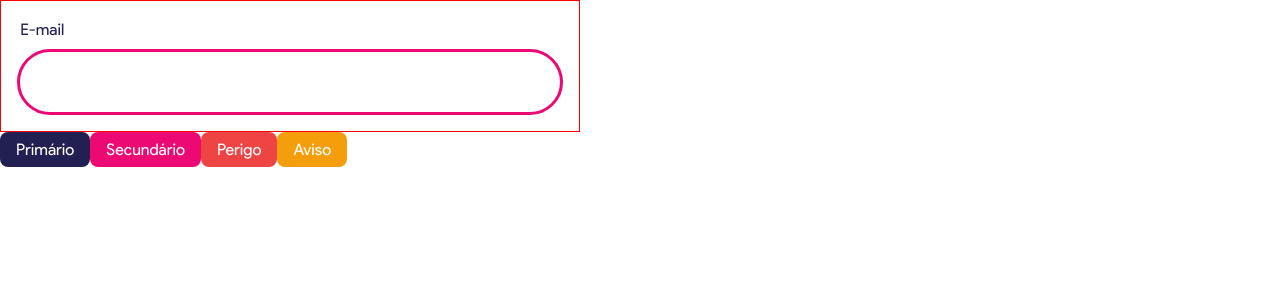
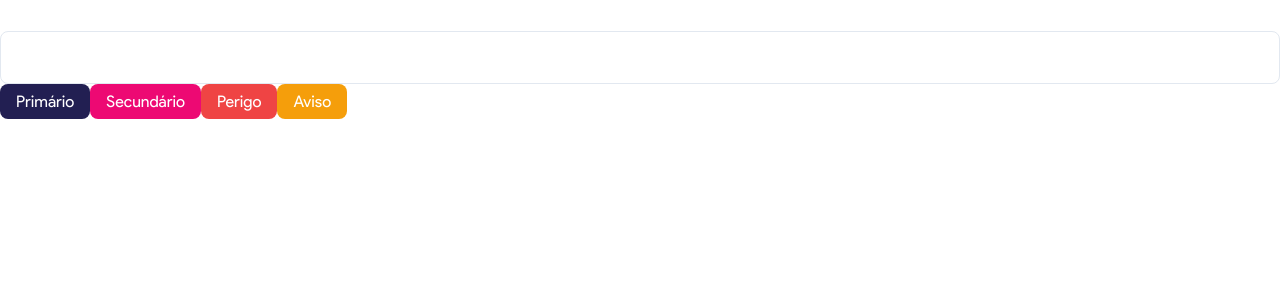
Before and after one commit to msilvalucas/dragons, a React (Vite) app: page / in a window 1280 px wide. Shown: the top 300 px of the page. Built offline with nearby package versions, Linux system fonts and the light colour scheme.

Commit message:
feat(UI): create input componenent

```diff
--- a/src/components/ui/Input/Input.module.css
+++ b/src/components/ui/Input/Input.module.css
@@ -1,22 +1,40 @@
 .container {
-  width: 580px;
   display: flex;
   flex-direction: column;
-  padding: 1.2rem;
-  gap: 0.8rem;
-  border: 1px solid red;
+  gap: var(--space-xs);
+  width: 100%;
 }
 
-.container > * {
-  flex: 1;
+.label {
+  margin-bottom: 0.5rem;
+  font-weight: 500;
+  color: var(--text-light);
 }
 
 .input {
-  padding: 1rem 2rem;
-  border-radius: 30px;
-  font-size: 1.125rem;
+  padding: var(--space-md) var(--space-lg);
+  border-radius: var(--radius-sm);
+  font-size: 1rem;
   font-weight: 500;
-  color: #221f52;
-  border: 3px solid transparent;
-  outline: 3px solid #ed0973;
+  color: var(--text-dark);
+  border: 1px solid var(--ghost-border);
+  background-color: white;
+  outline: none;
+  transition: border 0.2s ease, box-shadow 0.2s ease;
 }
+
+.input:focus {
+  border-color: var(--secondary-color);
+  box-shadow: 0 0 0 2px rgba(237, 9, 115, 0.3);
+}
+
+.inputError {
+  border-color: var(--danger-color);
+  background-color: #fff5f5;
+}
+
+.errorMessage {
+  color: var(--danger-color);
+  font-size: 0.875rem;
+  margin-top: var(--space-xs);
+}
--- a/src/components/ui/Input/Input.tsx
+++ b/src/components/ui/Input/Input.tsx
@@ -1,20 +1,45 @@
 import React from 'react';
 import styles from './Input.module.css';
-interface InputProps extends React.ComponentProps<'input'> {
+
+interface InputProps extends React.InputHTMLAttributes<HTMLInputElement> {
   label: string;
+  error?: string | false;
 }
 
-export const Input = ({ label, ...props }: InputProps) => {
+export const Input = ({
+  label,
+  error,
+  id,
+  name,
+  className,
+  ...props
+}: InputProps) => {
+  const inputId = id || name;
+
+  const hasError = !!error;
+
   return (
-    <div className={styles.container}>
-      <label htmlFor={label}>{label}</label>
+    <div className={`${styles.container} ${hasError ? styles.error : ''}`}>
+      <label htmlFor={inputId} className={styles.label}>
+        {label}
+      </label>
+
       <input
-        id={label}
-        name={label}
-        type="text"
-        className={styles.input}
+        id={inputId}
+        name={name}
+        className={`${styles.input} ${className || ''} ${
+          hasError ? styles.inputError : ''
+        }`}
+        aria-invalid={hasError}
+        aria-describedby={hasError ? `${inputId}-error` : undefined}
         {...props}
       />
+
+      {hasError && (
+        <span className={styles.errorMessage} id={`${inputId}-error`}>
+          {error}
+        </span>
+      )}
     </div>
   );
 };
```
